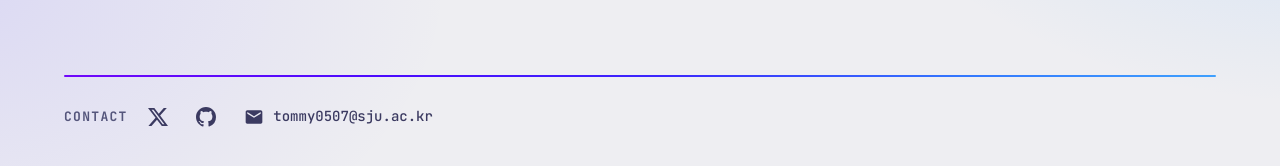
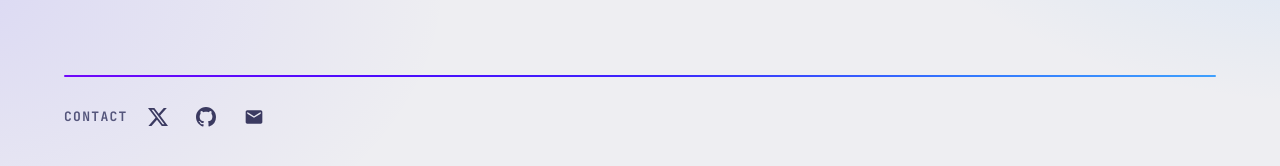
Before and after one commit to jhlee0507/jhlee0507.github.io, a Jekyll site: the page built from about/index.html, in a window 1280 px wide. Shown: the part 721-887 px from the top of the page. Built offline with Jekyll 4.4.1, drawn with Linux system fonts in a browser that asks for light colours.

Commit message:
Make the email an icon link in the contact row on every page

```diff
--- a/_includes/contact.html
+++ b/_includes/contact.html
@@ -1,15 +1,12 @@
 {%- comment -%}
-  The contact row: a label, a logo per link, and the email written out as plain text. With `mail_link=true`
-  (the main page) the email is an envelope that opens a new message instead, like the other logos.
+  The contact row: a label and a logo per link. The email is an envelope that opens a new message.
 {%- endcomment -%}
 <div class="contact">
   <span class="contact-label" id="contact-label">{% include t.html en="Contact" ko="연락처" %}</span>
   <ul aria-labelledby="contact-label">
     {%- for item in site.contact %}
-    {%- if item.text and include.mail_link %}
+    {%- if item.text %}
     <li><a href="mailto:{{ item.text | escape }}" aria-label="{{ item.name | escape }}: {{ item.text | escape }}" title="{{ item.text | escape }}">{% include icon-mail.html %}</a></li>
-    {%- elsif item.text %}
-    <li><span class="text">{% include icon-mail.html %}<span class="sr-only">{{ item.name | escape }}: </span><span>{{ item.text | escape }}</span></span></li>
     {%- else %}
     <li><a href="{{ item.url | escape }}" rel="me noopener" target="_blank" aria-label="{{ item.name | escape }}" title="{{ item.name | escape }}">{% if item.icon == 'x' %}{% include icon-x.html %}{% elsif item.icon == 'github' %}{% include icon-github.html %}{% else %}{{ item.name | escape }}{% endif %}</a></li>
     {%- endif %}
--- a/_layouts/default.html
+++ b/_layouts/default.html
@@ -33,8 +33,8 @@
 {% if page.key == 'home' %}{% include hero.html %}{% endif %}
 {{ content }}
 {%- if page.key == 'home' and site.contact.size > 0 %}
-{%- comment %} on the main page the contact row sits just above the bottom line, the email as a logo that opens a new message {% endcomment %}
-{% include contact.html mail_link=true %}
+{%- comment %} on the main page the contact row sits just above the bottom line {% endcomment %}
+{% include contact.html %}
 {%- endif %}
 </main>
 
--- a/assets/css/site.css
+++ b/assets/css/site.css
@@ -331,8 +331,6 @@ html[data-lang="ko"] .contact-label{letter-spacing:.01em}
 .contact a:active{color:var(--accent);background-color:var(--tint)}
 .contact a:focus-visible{outline-offset:2px}
 .contact svg{width:1.25rem;height:1.25rem;fill:currentColor}
-/* the email: an envelope, then the address written out as plain text (not a link) */
-.contact .text{display:inline-flex;align-items:center;gap:.6rem;height:2.75rem;padding:0 .75rem;font-family:var(--mono);font-size:.875rem;font-weight:500;color:var(--ink-2)}
 
 /* the main page: the name, tagline and introduction sit centred in the middle of the space between the header
    and the contact row, which keeps to the left; under the row the bottom line, then glass buttons (one per page) */
```
Also changed, not shown: _config.yml (+3 -4 lines).
